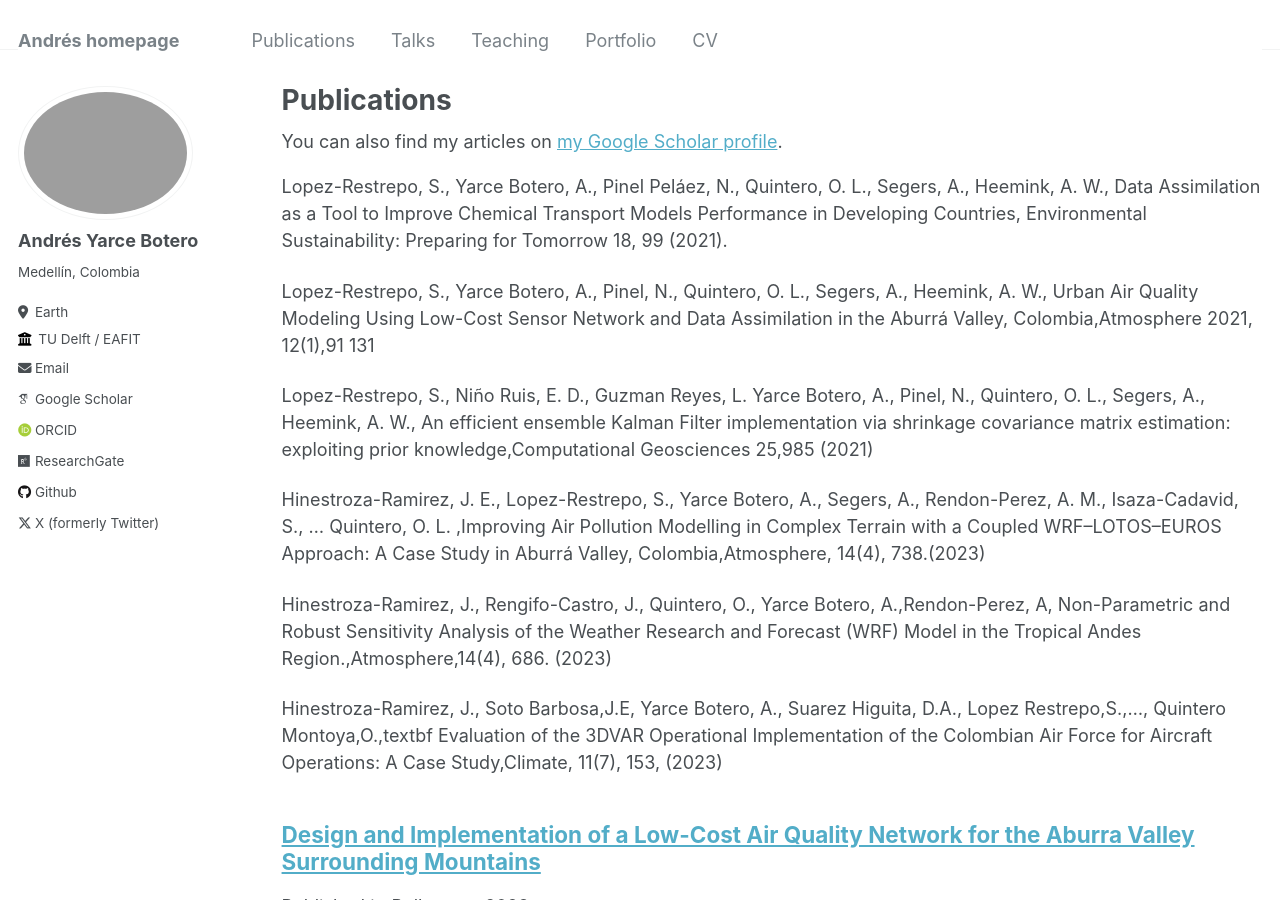
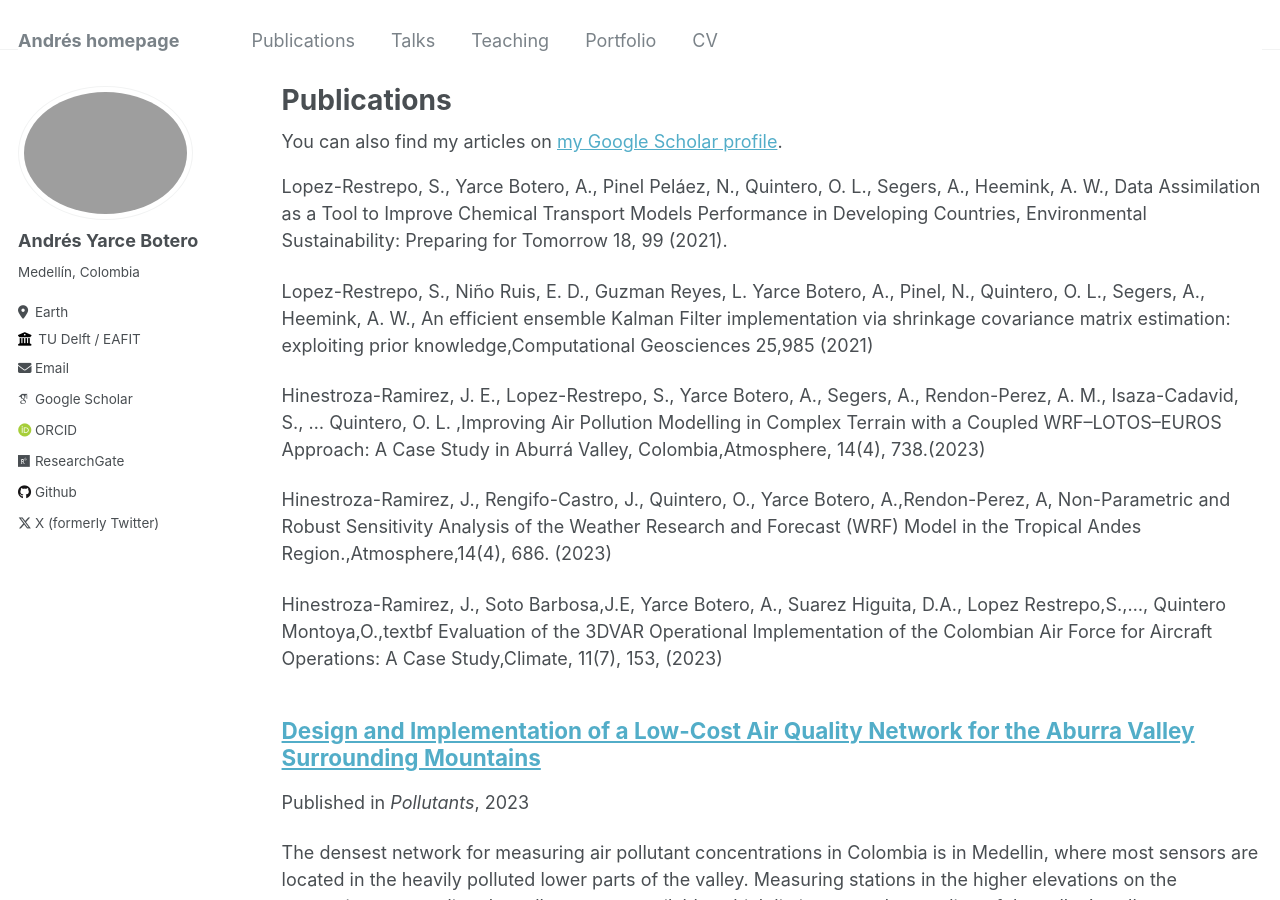
Before and after one commit to ayarceb/ayarceb.github.io, a Jekyll site: the page built from _pages/publications.md, in a window 1280 px wide and 900 px high. Built offline with Jekyll 4.4.1, drawn with Linux system fonts in a browser that asks for light colours; some web fonts are replaced.

Commit message:
Update publications.md

```diff
--- a/_pages/publications.md
+++ b/_pages/publications.md
@@ -14,8 +14,6 @@ author_profile: true
 
 Lopez-Restrepo, S., Yarce Botero, A., Pinel Peláez, N., Quintero, O. L., Segers, A., Heemink, A. W., Data Assimilation as a Tool to Improve Chemical Transport Models Performance in Developing Countries, Environmental Sustainability: Preparing for Tomorrow 18, 99 (2021).
 
-Lopez-Restrepo, S., Yarce Botero, A., Pinel, N., Quintero, O. L., Segers, A., Heemink, A. W., Urban Air Quality Modeling Using Low-Cost Sensor Network and Data Assimilation in the Aburrá Valley, Colombia,Atmosphere 2021, 12(1),91 131
-
 Lopez-Restrepo, S., Niño Ruis, E. D., Guzman Reyes, L. Yarce Botero, A., Pinel, N., Quintero, O. L., Segers, A., Heemink, A. W., An efficient ensemble Kalman Filter implementation via shrinkage covariance matrix estimation: exploiting prior knowledge,Computational Geosciences 25,985 (2021)
 
 Hinestroza-Ramirez, J. E., Lopez-Restrepo, S., Yarce Botero, A., Segers, A., Rendon-Perez, A. M., Isaza-Cadavid, S., ... Quintero, O. L. ,Improving Air Pollution Modelling in Complex Terrain with a Coupled WRF–LOTOS–EUROS Approach: A Case Study in Aburrá Valley, Colombia,Atmosphere, 14(4), 738.(2023)
```
